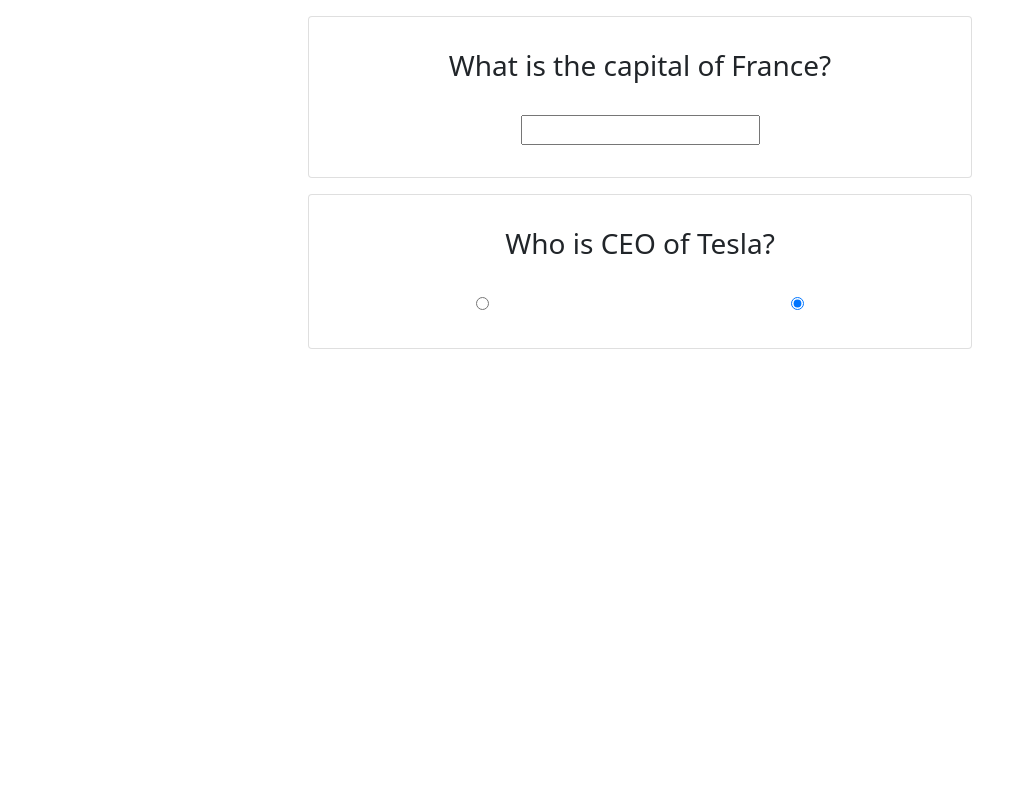
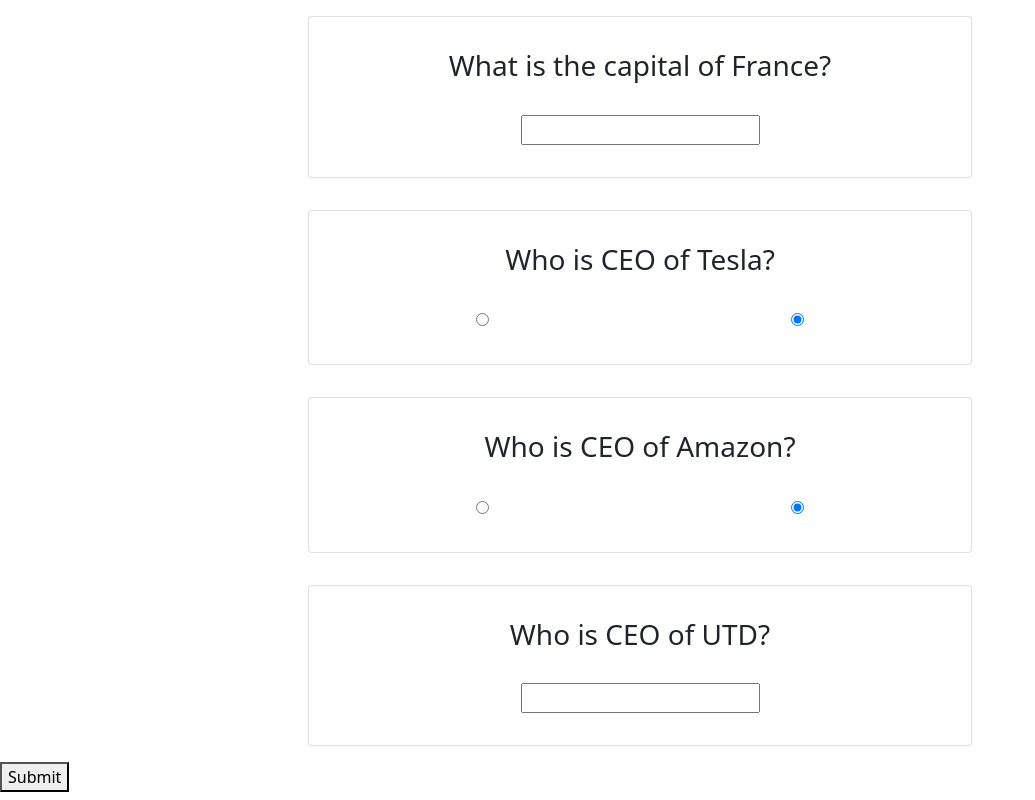
Before and after one commit to degtrdg/diabetes, a React (Create React App) app: page / in a window 1280 px wide. Shown: the whole page, without its empty margins (0-1035 px from the left). Built offline with nearby package versions, Linux system fonts and the light colour scheme.

Commit message:
fixed radio selection being linked

```diff
--- a/src/App2.js
+++ b/src/App2.js
@@ -17,7 +17,7 @@
   if (props.answerType === "integer") {
     return (
       <div style={{ display: 'flex', justifyContent: 'center' }}>
-        <div className="col-md-6 pb-3 pt-3">
+        <div className="col-6 pb-3 pt-3">
           <div className="row">
             <div className="card text-center">
               <div className="card-body">
@@ -40,7 +40,7 @@
     return (
       <div style={{ display: 'flex', justifyContent: 'center' }}> {/*added inline css styling, flex is basically any element, but it is much more customizable in terms
       of placement, so it was nice in this case to just be able to place it in the middle. JustifyContent is self-explanatory*/}
-        <div className="col-6"> {/*Basically there are 12 columns on a webpage for react, so I just said that I want my card to take up 6 of these 12. That means there
+        <div className="col-6 pt-3 pb-3"> {/*Basically there are 12 columns on a webpage for react, so I just said that I want my card to take up 6 of these 12. That means there
         are 3 empty columns on each side since we justified it to the middle.*/}
           <div className="row"> {/* added a row next */}
             <div className="card text-center">
@@ -53,8 +53,9 @@
                       <div>
                         <input
                           type="radio"
-                          name="bool"
-                          value={true}
+                          name={props.questionText}
+                          value={false}
+                          checked="false"
                           onChange={(e) => setAnswer(e.target.value)}
                         />
                       </div>
@@ -63,9 +64,9 @@
                       <div className="pr-3">
                         <input
                           type="radio"
-                          name="bool"
+                          name={props.questionText}
                           value={false}
-                          checked="true"
+                          checked="fale"
                           onChange={(e) => setAnswer(e.target.value)}
                         />
                       </div>
@@ -80,6 +81,16 @@
     );
   }
 }
+
+function SubmitButton(){
+  var getSubmit = () => {
+    console.log("pls submit");
+  }
+  return(
+        <button onClick={getSubmit}>Submit</button>
+        // <button onClick={checked ? SubmitEvent() : SubmitEvent()}>Submit</button>
+  )
+}
 export default function App() {
   // Make questions with types
   const questions = [
@@ -91,54 +102,55 @@
       questionText: "Who is CEO of Tesla?",
       answerType: "boolean",
     },
-    // {
-    //   questionText: "Who is CEO of Tesla?",
-    //   answerType: "boolean",
-    // },
-    // {
-    //   questionText: "Who is CEO of Tesla?",
-    //   answerType: "integer",
-    // },
+    {
+      questionText: "Who is CEO of Amazon?",
+      answerType: "boolean",
+    },
+    {
+      questionText: "Who is CEO of UTD?",
+      answerType: "integer",
+    },
   ];
   const [answer1, setQuestionsAnswered1] = useState("unanswered");
   const [answer2, setQuestionsAnswered2] = useState("unanswered");
-  // const [answer3, setQuestionsAnswered3] = useState("unanswered");
-  // const [answer4, setQuestionsAnswered4] = useState("unanswered");
-  // var checked = () => {
-  //   if (
-  //     answer1 === "unanswered" ||
-  //     answer2 === "unanswered"
-  //     // answer3 === "unanswered" ||
-  //     // answer4 === "unanswered"
-  //   ) {
-  //     return false;
-  //   }
-  //   }
+  const [answer3, setQuestionsAnswered3] = useState("unanswered");
+  const [answer4, setQuestionsAnswered4] = useState("unanswered");
+  var checked = () => {
+    if (
+      answer1 === "unanswered" ||
+      answer2 === "unanswered" ||
+      answer3 === "unanswered" ||
+      answer4 === "unanswered"
+    ) {
+      return false;
+    }
+  }
 
     // this returns an array of question components
     return (
       <div className="app">
         <Question
-          answer1={answer1}
+          answer={answer1}
           questionText={questions[0].questionText}
           answerType={questions[0].answerType}
         />
         <Question
-          answer2={answer2}
+          answer={answer2}
           questionText={questions[1].questionText}
           answerType={questions[1].answerType}
         />
-        {/* <Question
-          answer3={answer3}
+        <Question
+          answer={answer3}
           questionText={questions[2].questionText}
           answerType={questions[2].answerType}
         />
         <Question
-          answer4={answer4}
+          answer={answer4}
           questionText={questions[3].questionText}
           answerType={questions[3].answerType}
-        /> */}
-        {/* <button onClick={null ? checked() : SubmitEvent()}>Submit</button> */}
+        />
+        <SubmitButton
+        />
       </div>
     );
 }
```
